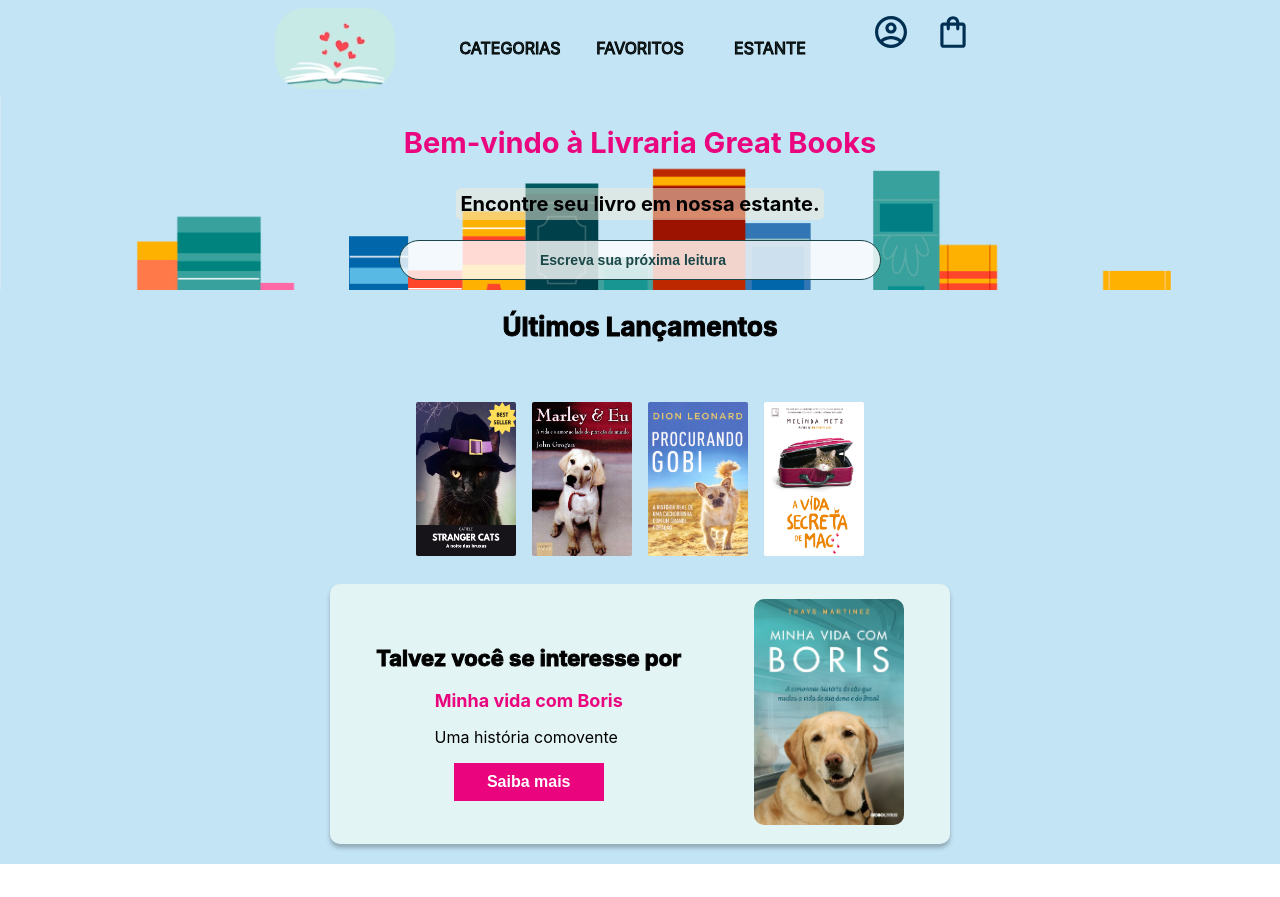
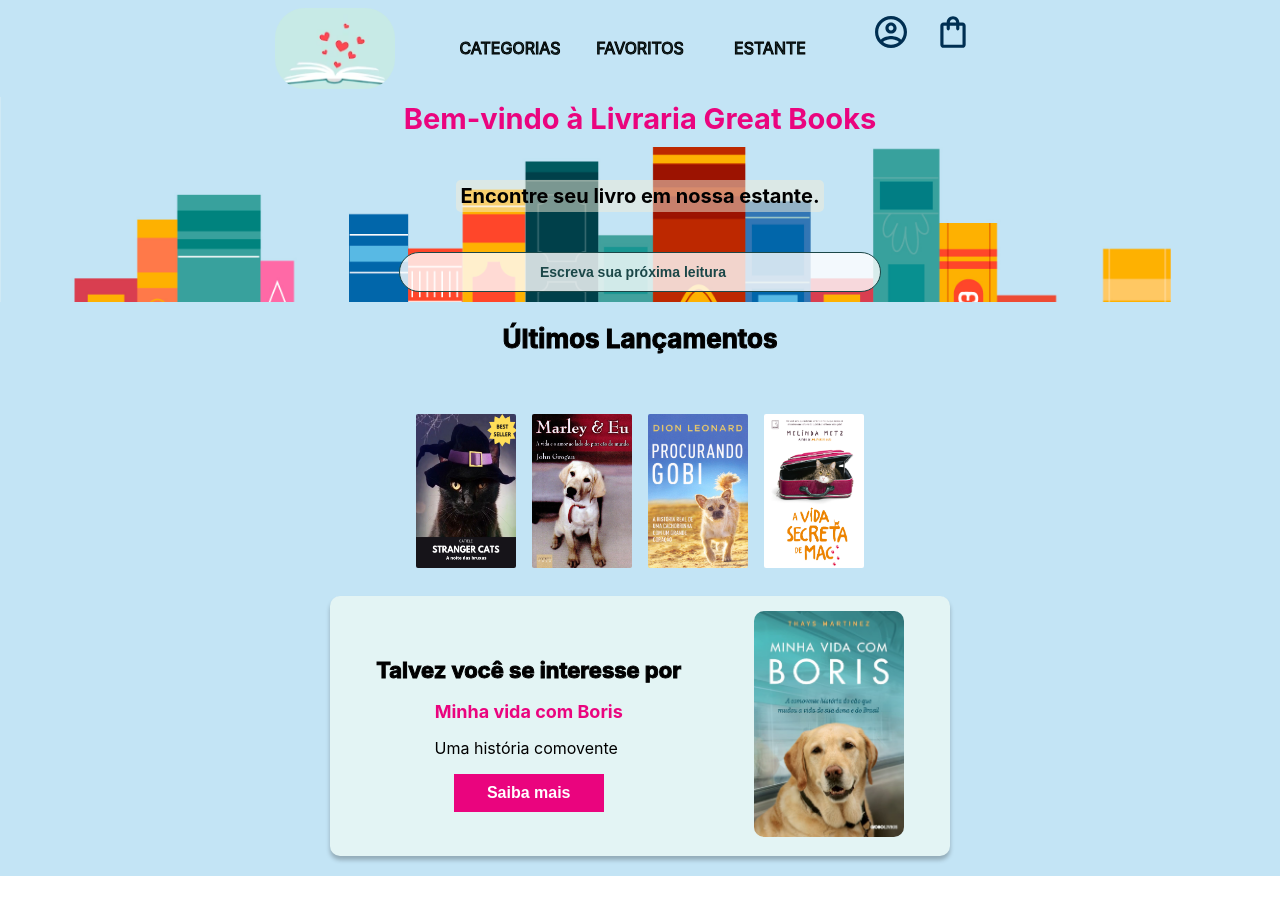
Before and after one commit to Front-End-Project-Naty/books, a React (Create React App) app: page / in a window 1280 px wide. Before the commit the page ends 864 px from the top, so only its background shows below. Built offline with nearby package versions, Linux system fonts and the light colour scheme.

Commit message:
add pagina favoritos

```diff
--- a/package.json
+++ b/package.json
@@ -6,6 +6,7 @@
     "@testing-library/jest-dom": "^5.16.5",
     "@testing-library/react": "^13.4.0",
     "@testing-library/user-event": "^13.5.0",
+    "axios": "^1.4.0",
     "react": "^18.2.0",
     "react-dom": "^18.2.0",
     "react-router-dom": "^6.11.2",
--- a/src/App.js
+++ /dev/null
@@ -1,26 +0,0 @@
-import Header from './componentes/Header'
-import Pesquisa from './componentes/Pesquisa'
-import UltimosLancamentos from './componentes/UltimosLancamentos'
-import styled from 'styled-components'
-import img from './imagens/wallpaper.jpg'
-
-const AppContainer = styled.div`
-  width: 100%;
-  height: 100vh;
-  background-image: url(${img});
-  background-size: cover;
-  background-repeat: no-repeat;
-  background-position: 80% 20%;
-`
-
-function App() {
-  return (
-    <AppContainer>
-      <Header />
-      <Pesquisa />
-      <UltimosLancamentos />
-    </AppContainer>
-  );
-}
-
-export default App;
--- a/src/componentes/Header/index.js
+++ b/src/componentes/Header/index.js
@@ -1,3 +1,4 @@
+import { Link } from "react-router-dom";
 import IconesHeader from "../IconesHeader";
 import Logo from "../Logo";
 import OpcoesHeader from "../OpcoesHeader";
@@ -15,7 +16,9 @@
 function Header () {
     return (
         <HeaderContainer>
-            <Logo />
+            <Link to="/">
+                <Logo />
+            </Link>
             <OpcoesHeader />
             <IconesHeader />
         </HeaderContainer>
--- a/src/componentes/OpcoesHeader/index.js
+++ b/src/componentes/OpcoesHeader/index.js
@@ -20,6 +20,7 @@
 
 const Opcoes = styled.ul`
     display: flex;
+
 `
 
 const textoOpcoes = ['CATEGORIAS', 'FAVORITOS', 'ESTANTE']
--- a/src/componentes/Pesquisa/index.js
+++ b/src/componentes/Pesquisa/index.js
@@ -2,11 +2,16 @@
 import styled from "styled-components";
 import { useState } from "react";
 import { livros } from "./dadosPesquisa";
+import img from '../../imagens/wallpaper.jpg'
 
 const PesquisaContainer = styled.section`
     color: black;
     text-align: center;
     width: 100%;
+    background-image: url(${img});
+    background-size: cover;
+    background-repeat: no-repeat;
+    background-position: 80% 20%;
 `
 
 const Titulo = styled.h2`
@@ -14,6 +19,7 @@
     font-size: 29px;
     text-align: center;
     width: 100%;
+    margin: 0;
 
     span {
         display: inline-block;
@@ -24,7 +30,7 @@
 
 const Subtitulo = styled.h3`
     font-size: 20px;
-    margin-bottom: 20px;
+    margin: 40px 0;
     color: black;
 
     span {
--- a/src/index.js
+++ b/src/index.js
@@ -1,9 +1,11 @@
 import React from 'react';
 import ReactDOM from 'react-dom/client';
-import App from './App';
 import reportWebVitals from './reportWebVitals';
 import { createGlobalStyle } from 'styled-components';
 import { BrowserRouter, Routes, Route } from 'react-router-dom'
+import Header from './componentes/Header';
+import Home from './rotas/Home';
+import Favoritos from './rotas/Favoritos';
 
 const GlobalStyle = createGlobalStyle`
   body {
@@ -31,9 +33,10 @@
   <React.StrictMode>
     <GlobalStyle />
     <BrowserRouter>
+      <Header />
       <Routes>
-        <Route path="/favoritos" element={<p>Olá!</p>} />
-        <Route path="/" element={<App />} />
+        <Route path="/favoritos" element={<Favoritos />} />
+        <Route path="/" element={<Home />} />
       </Routes>
     </BrowserRouter>
   </React.StrictMode>
--- /dev/null
+++ b/src/rotas/Favoritos.js
@@ -0,0 +1,18 @@
+import Pesquisa from '../componentes/Pesquisa'
+import styled from 'styled-components'
+
+const AppContainer = styled.div`
+  width: 100%;
+  height: 100vh;
+  background-color: #c3e4f5;
+`
+
+function Favoritos() {
+  return (
+    <AppContainer>
+      <Pesquisa />
+    </AppContainer>
+  );
+}
+
+export default Favoritos;
--- /dev/null
+++ b/src/rotas/Home.js
@@ -0,0 +1,19 @@
+import Pesquisa from '../componentes/Pesquisa'
+import UltimosLancamentos from '../componentes/UltimosLancamentos'
+import styled from 'styled-components'
+
+const AppContainer = styled.div`
+  width: 100%;
+  height: 100vh;
+`
+
+function Home() {
+  return (
+    <AppContainer>
+      <Pesquisa />
+      <UltimosLancamentos />
+    </AppContainer>
+  );
+}
+
+export default Home;
```
Also changed, not shown: 1 other file (tests, documents, lock files or other folders).
